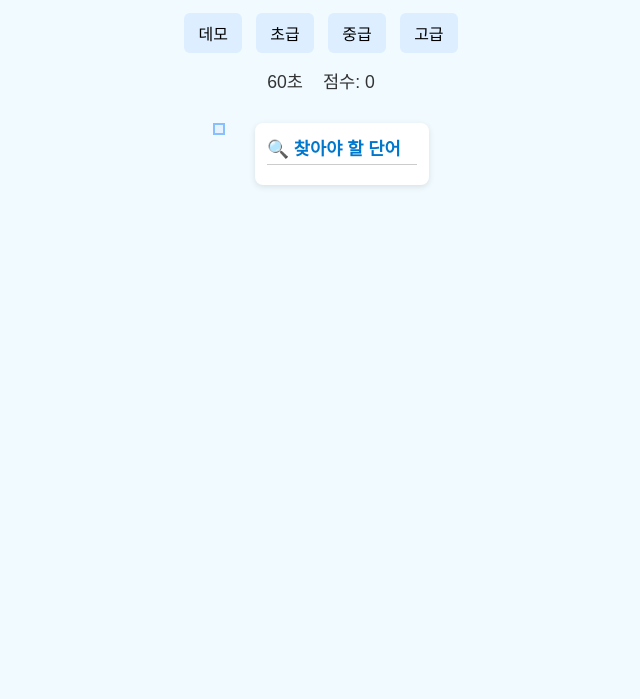
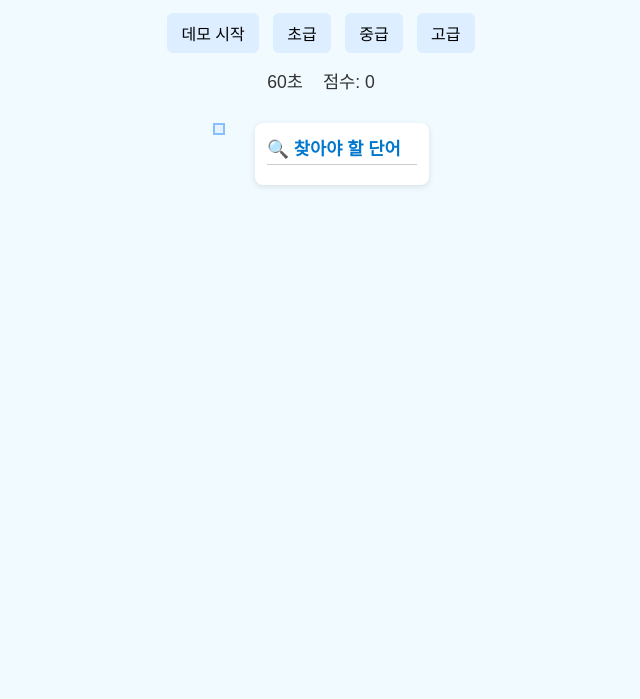
Before and after one commit to ryemso/descarte_word, a plain HTML site: page index.html in a window 1280 px wide. Shown: the part 101-800 px from the top of the page, without its empty margins (319-959 px from the left). Drawn offline with Linux system fonts and the light colour scheme.

Commit message:
index.html

```diff
--- a/index.html
+++ b/index.html
@@ -9,7 +9,7 @@
   <h1>🔷 숨은단어찾기</h1>
 
   <div class="buttons">
-    <button id="demoBtn">데모</button>
+    <button id="demoBtn">데모 시작</button>
     <button id="easyBtn">초급</button>
     <button id="mediumBtn">중급</button>
     <button id="hardBtn">고급</button>
```
